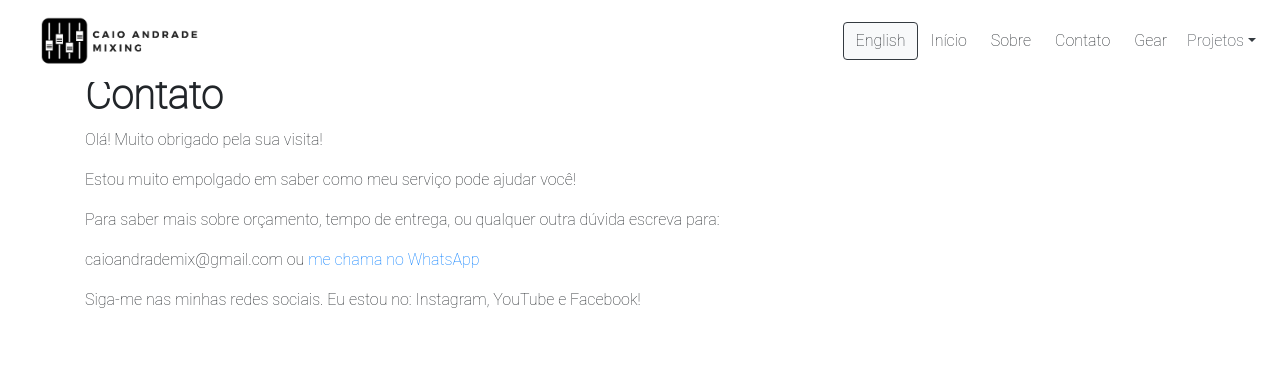
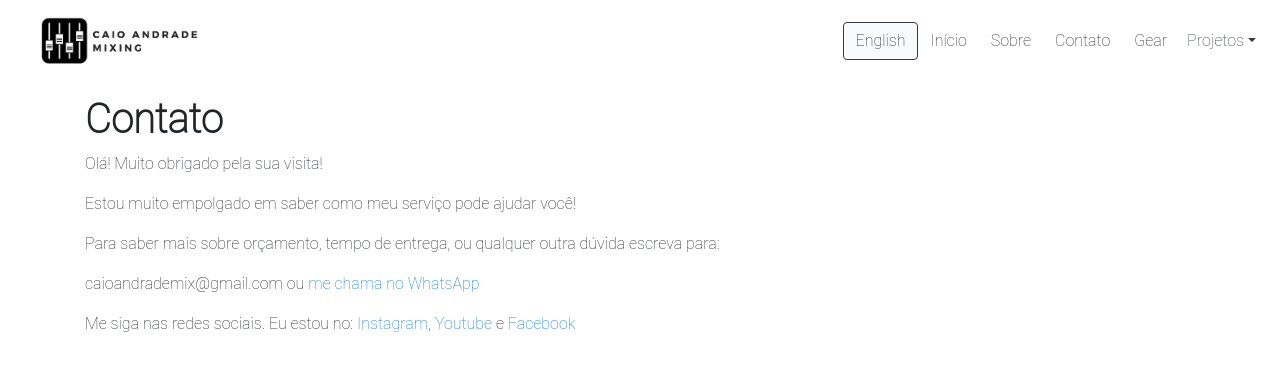
Before and after one commit to PedroMarianoAlmeida/Bi-Language-Portfolio-WebApp-in-Next.js-musician-, a Next.js app: page /contact in a window 1280 px wide. Shown: the top 370 px of the page. Built offline with nearby package versions, Linux system fonts and the light colour scheme.

Commit message:
Insert clickable elements to social network
And more Layout adjustment (and remove one not necessary importation

```diff
--- a/components/ProjectDetails.js
+++ b/components/ProjectDetails.js
@@ -1,7 +1,6 @@
 import { Col, Row } from 'reactstrap'
 
 import { LanguageContext } from './../contexts/LanguageContext'
-import text from '../data/header-text';
 
 const texts = {
     artist: {eng: "Artist", pt:"Artista"},
--- a/pages/about.js
+++ b/pages/about.js
@@ -31,7 +31,7 @@ const About = () => {
         <Layout seo={{ title: "Sobre | Caio Andrade", description: "How Caio Andrade starts in Music Production", author: "Pedro Almeida" }} className="h-100">
             <Container className="mt-5">
                 <Row>
-                    <Col xs='12' className="mt-4">
+                    <Col xs='12' className="mt-5">
                         <h1>{text.title[language]}</h1>
                         <p>{text.paragraph1[language]}</p>
                         <p>{text.paragraph2[language]}</p>
--- a/pages/contact.js
+++ b/pages/contact.js
@@ -20,12 +20,12 @@ const text = {
     },
     paragraph4: {
         eng: <React.Fragment> caioandrademix@gmail.com or <a href="https://api.whatsapp.com/send?phone=+5521983384747&text=Hi,%20I%20want%20to%20know%20more%20about%20your%20services" rel="noopener noreferrer" target="_blank">chat me on WhatsApp</a></React.Fragment>,
-        pt: <React.Fragment> caioandrademix@gmail.com ou <a href="https://api.whatsapp.com/send?phone=+5521983384747&text=Hi,%20I%20want%20to%20know%20more%20about%20your%20services" rel="noopener noreferrer" target="_blank">me chama no WhatsApp</a></React.Fragment>,
+        pt: <React.Fragment> caioandrademix@gmail.com ou <a href="https://api.whatsapp.com/send?phone=+5521983384747&text=Ola,%20eu%20gostaria%20de%20conhecer%20melhor%20seus%20serviços" rel="noopener noreferrer" target="_blank">me chama no WhatsApp</a></React.Fragment>,
     },
 
     paragraph5: {
-        eng: "Please check out my Social Networks for more stuff: Instagram, YouTube and Facebook!",
-        pt: "Siga-me nas minhas redes sociais. Eu estou no: Instagram, YouTube e Facebook!"
+        eng: <React.Fragment>Please check out my Social Networks for more stuff: <a href="https://www.instagram.com/caiao_reliquia/" target="_blank">Instagram</a>, <a href="https://www.youtube.com/channel/UCb7wo4lCy-UU38ET98P8qFw" target="_blank">Youtube</a>, and <a href="https://www.facebook.com/CaiaoReliquiagt" target="_blank">Facebook</a></React.Fragment>,
+        pt: <React.Fragment>Me siga nas redes sociais. Eu estou no: <a href="https://www.instagram.com/caiao_reliquia/" target="_blank">Instagram</a>, <a href="https://www.youtube.com/channel/UCb7wo4lCy-UU38ET98P8qFw" target="_blank">Youtube</a> e <a href="https://www.facebook.com/CaiaoReliquiagt" target="_blank">Facebook</a></React.Fragment>
     },
 }
 
@@ -36,7 +36,7 @@ const Contact = () => {
         <Layout seo={{ title: "Sobre | Caio Andrade", description: "How Caio Andrade starts in Music Production", author: "Pedro Almeida" }} className="h-100">
             <Container className="mt-5">
                 <Row>
-                    <Col xs='12' className="mt-4">
+                    <Col xs='12' className="mt-5">
                         <h1>{text.title[language]}</h1>
                         <p>{text.paragraph1[language]}</p>
                         <p>{text.paragraph2[language]}</p>
@@ -49,7 +49,7 @@ const Contact = () => {
                                     rel="noopener noreferrer"
                                     target="_blank"
                                     title="Caio Andrade profile on SoundBetter" >
-                                        <small>(click here)</small>
+                                        <small> (click here)</small>
                                 </a>
                             </p>
                         : "" }
--- a/pages/gear.js
+++ b/pages/gear.js
@@ -79,7 +79,7 @@ const Gear = () => {
         <Layout seo={{ title: "Sobre | Caio Andrade", description: "How Caio Andrade starts in Music Production", author: "Pedro Almeida" }} className="h-100">
             <Container className="mt-5">
                 <Row>
-                    <Col xs='12' className="mt-4">
+                    <Col xs='12' className="mt-5">
                         <h1>{text.title[language]}</h1>
                         <ul className="list-group list-group-flush">
                             <li className="list-group-item">{text.item1[language]}</li>
```
